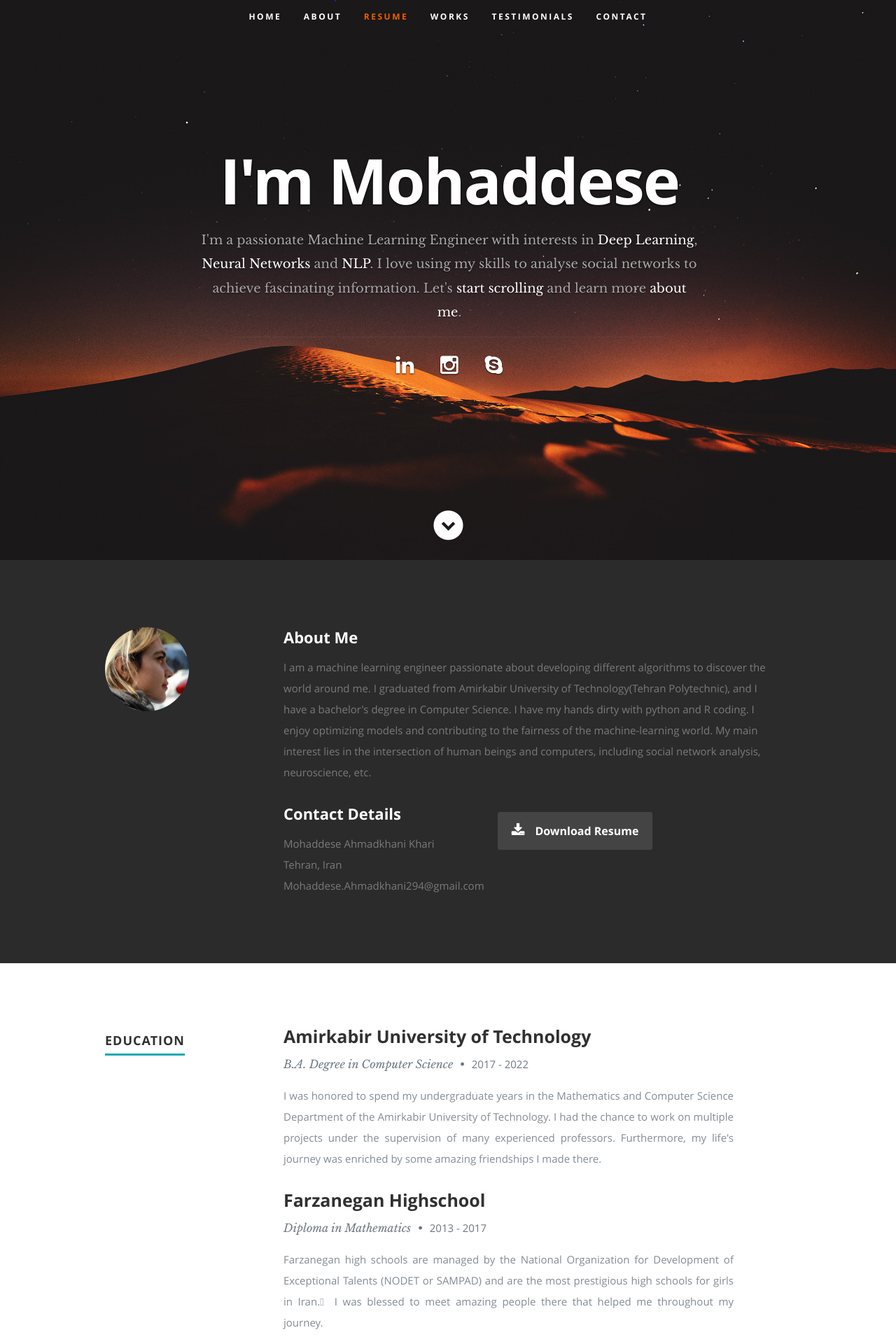
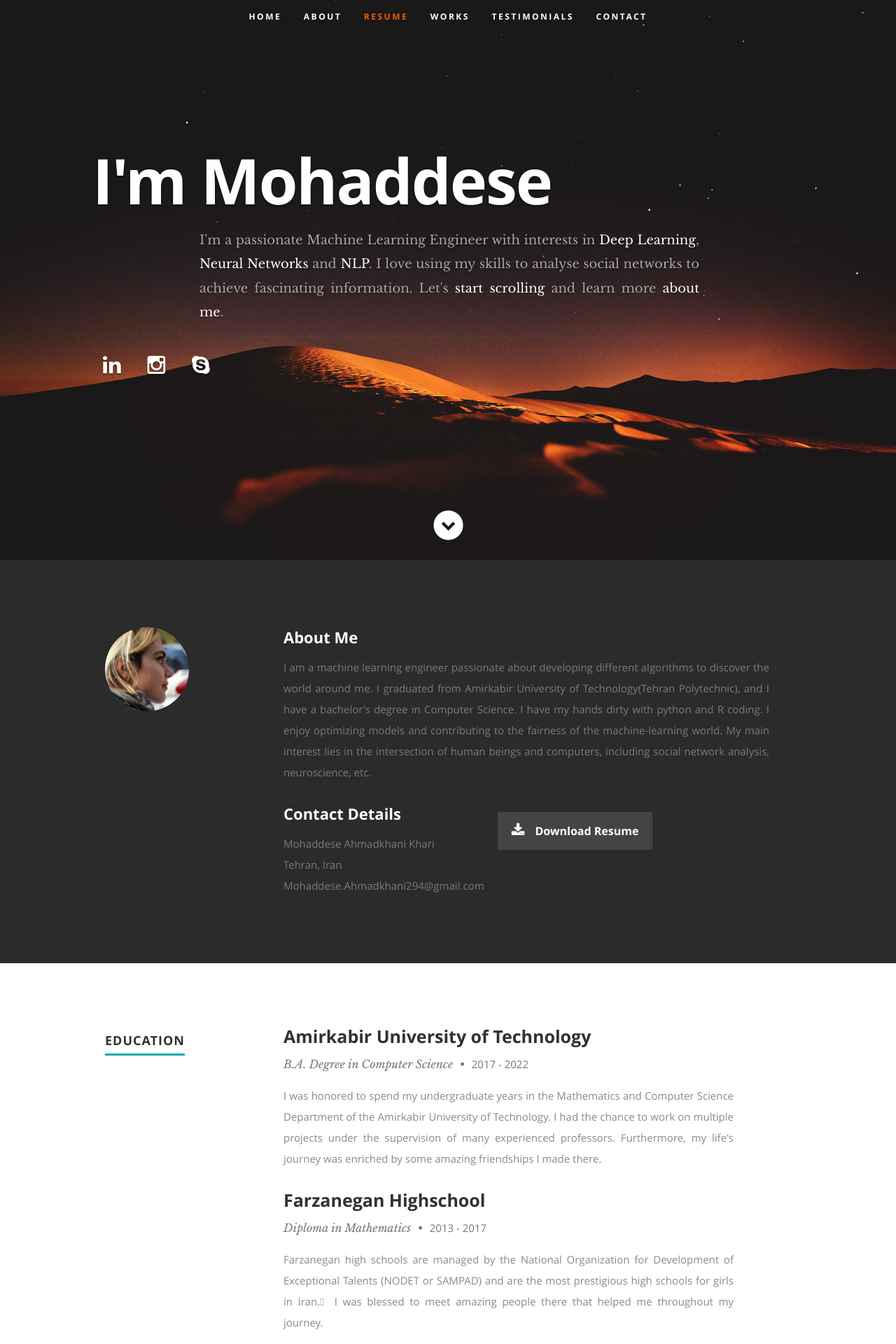
Before and after one commit to Mohi294/Mohi294.github.io, a PHP site: page / in a window 1280 px wide. Shown: the top 1920 px of the page at 70% size. Run offline with PHP 8.4, Linux system fonts and the light colour scheme; some libraries are stand-ins or nearby versions.

Commit message:
First commit

```diff
--- a/css/default.css
+++ b/css/default.css
@@ -49,6 +49,8 @@ table, caption, tbody, tfoot, thead, tr, th, td,
 article, aside, canvas, details, figcaption, figure,
 footer, header, hgroup, menu, nav, section, summary,
 time, mark, audio, video {
+   text-align: justify;
+   text-justify: inter-word;
    margin: 0;
    padding: 0;
    border: 0;
```
